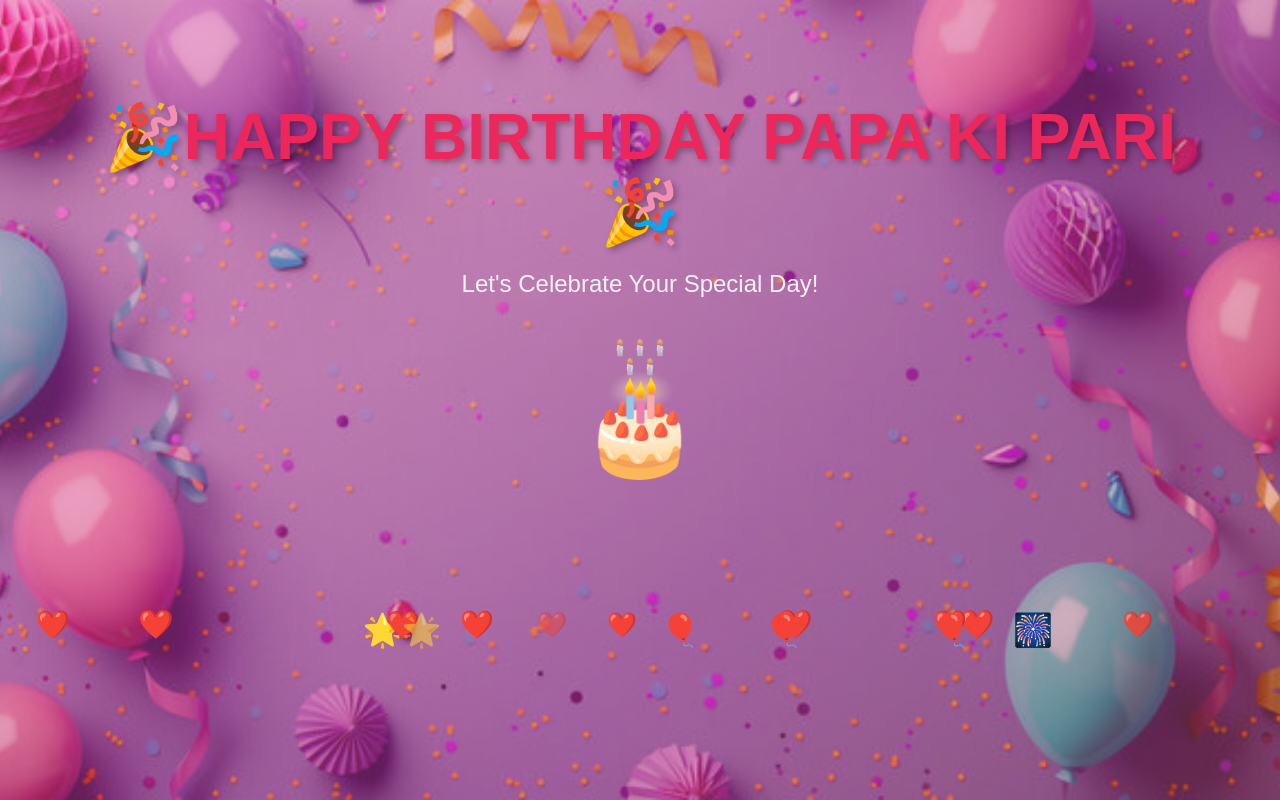
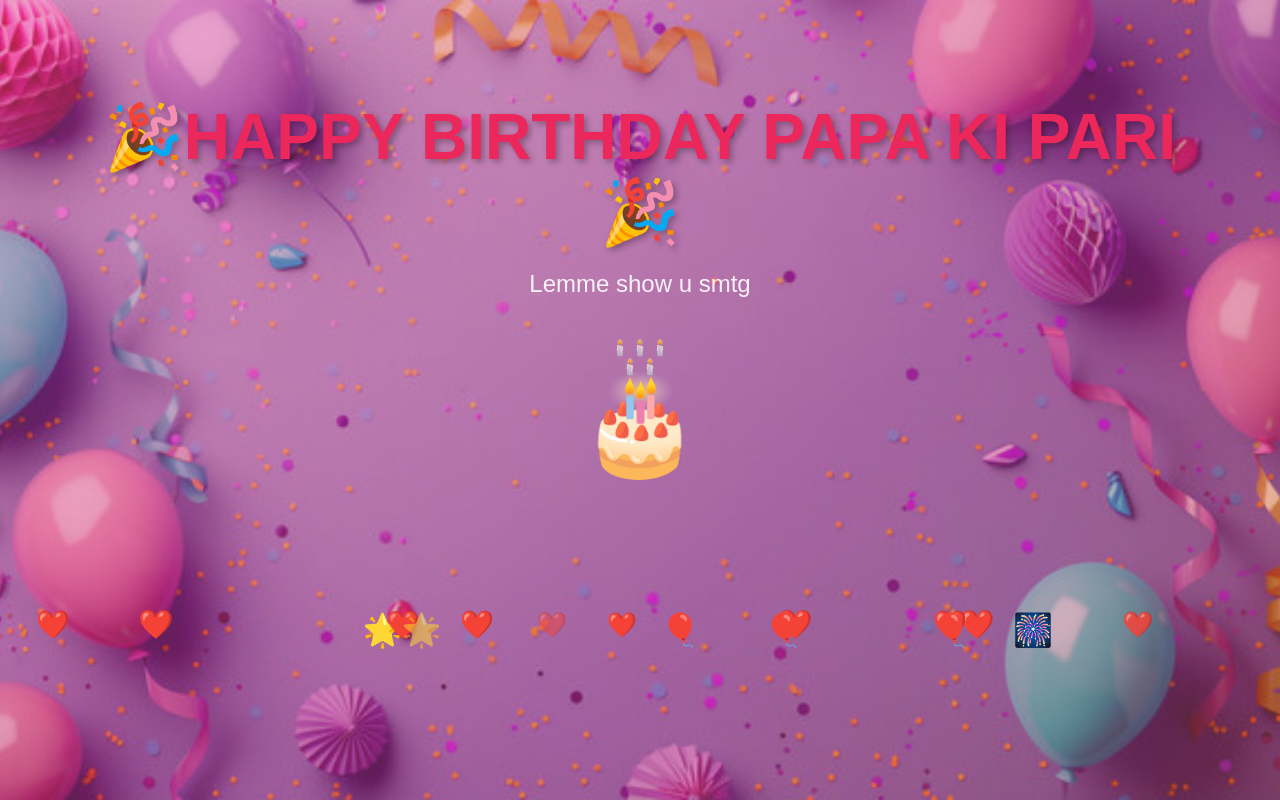
Before and after one commit to user720255/temp, a plain HTML site: page home.html in a window 1280 px wide. Drawn offline with Linux system fonts and the light colour scheme.

Commit message:
Update home.html

```diff
--- a/home.html
+++ b/home.html
@@ -231,7 +231,7 @@ body::before {
 <body>
     <div class="container">
         <h1 class="title">🎉HAPPY BIRTHDAY PAPA KI PARI🎉</h1>
-        <p class="subtitle">Let's Celebrate Your Special Day!</p>
+        <p class="subtitle">Lemme show u smtg</p>
 
         <div class="cake-container" onclick="blowCandles()">
             🎂
```
